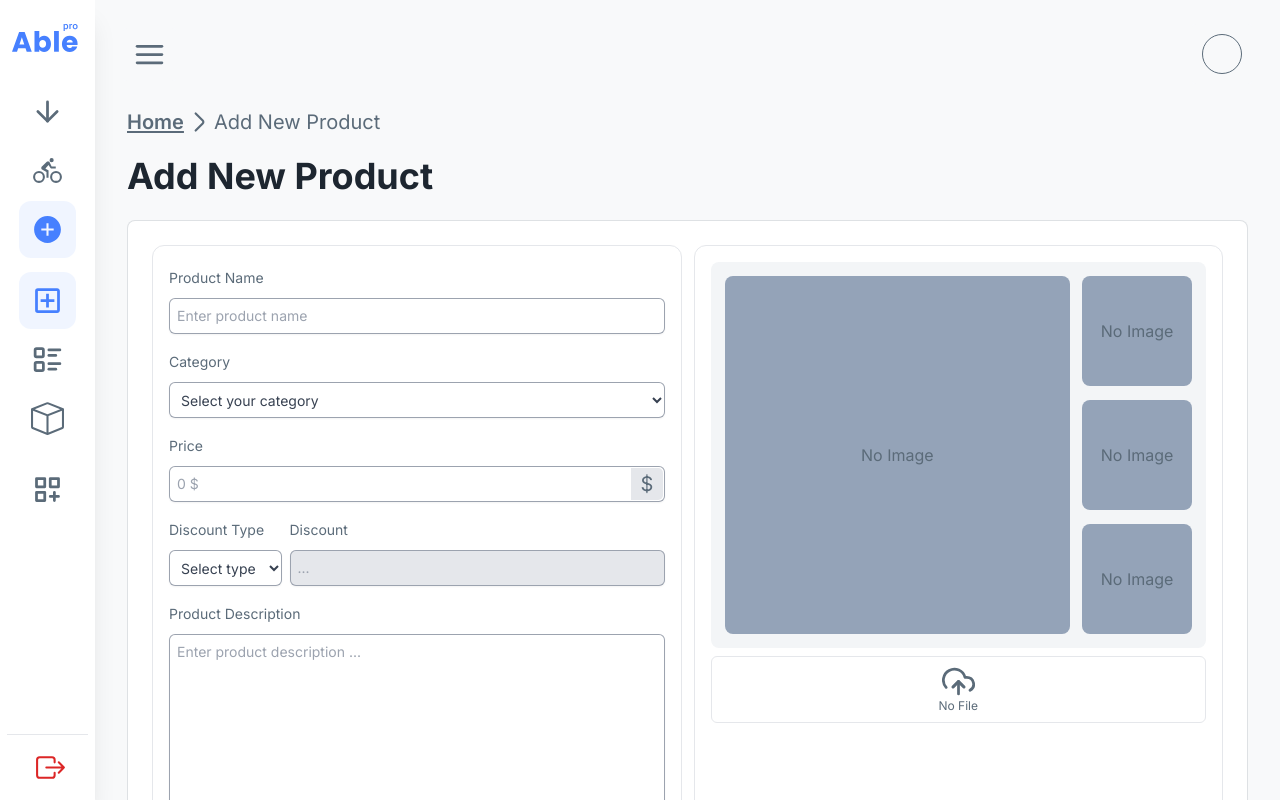
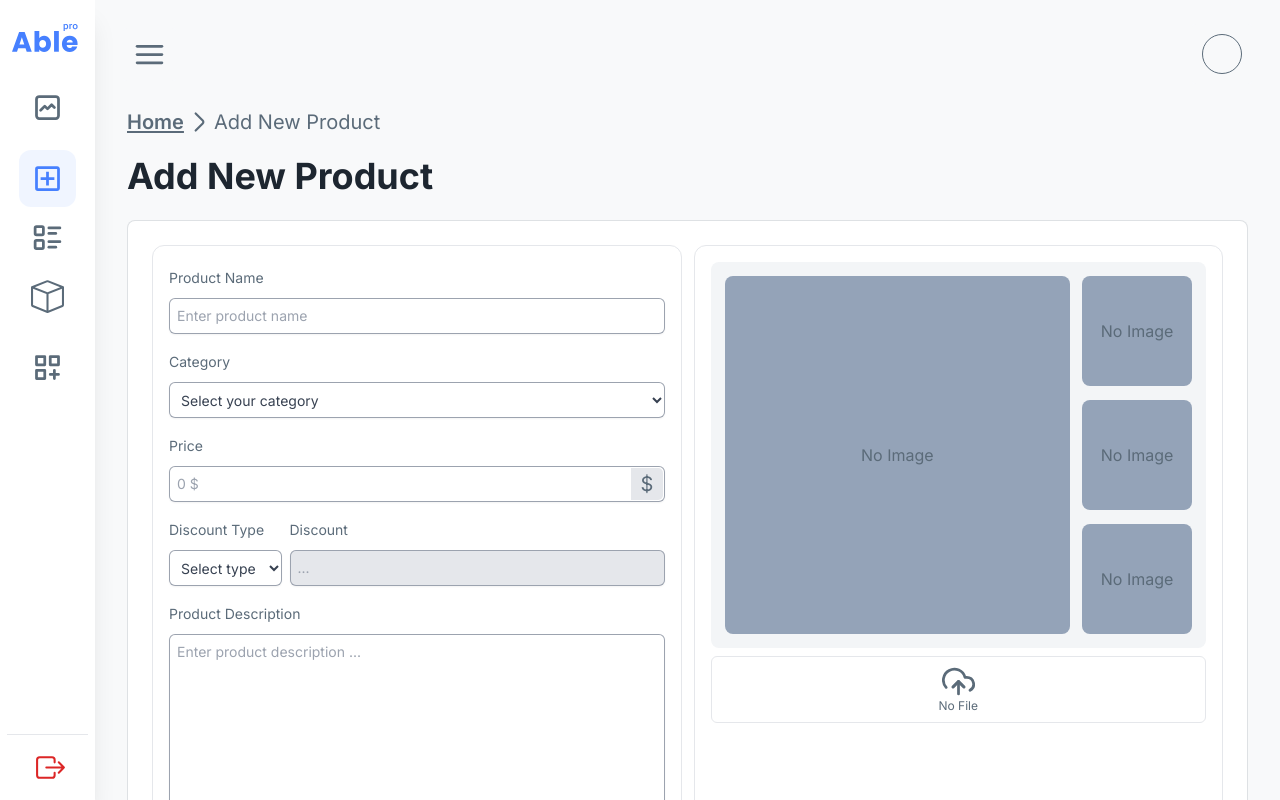
Before and after one commit to saeidsh777/Online-Shop--Group-Development-, a Next.js app: page /dashboard/add-new-product in a window 1280 px wide. Shown: the top 800 px of the page. Built offline with nearby package versions, Linux system fonts and the light colour scheme.

Commit message:
Removed: extra sidebar links

```diff
--- a/components/Sidebars/Dashboard/Parts/SidebarLinks/SidebarLinks.jsx
+++ b/components/Sidebars/Dashboard/Parts/SidebarLinks/SidebarLinks.jsx
@@ -1,25 +1,15 @@
 import { BsBox } from 'react-icons/bs';
-import { FiArrowDown } from 'react-icons/fi';
-import { IoAddCircleSharp, IoBicycleSharp } from 'react-icons/io5';
 import { MdOutlineAddBox } from 'react-icons/md';
-import { TbCategoryPlus, TbListDetails } from 'react-icons/tb';
+import { TbCategoryPlus, TbGraph, TbListDetails } from 'react-icons/tb';
 import SidebarLink from './Components/SidebarLink';
 import SidebarLinkSection from './Components/SidebarLinkSection';
 
 const SidebarLinks = () => {
     return (
         <div className="mt-1 flex flex-col gap-2.5 overflow-y-auto 1152:overflow-x-hidden px-4 Dashboard_Sidebar-SidebarLinks">
-            <SidebarLinkSection title={'test'}>
-                <SidebarLink href={'/'} text={'Overview'}>
-                    <FiArrowDown />
-                </SidebarLink>
-                <SidebarLink href={'/overview2'} text={'Overview2'}>
-                    <IoBicycleSharp />
-                </SidebarLink>
-                <SidebarLink href={'/add-new-product'} text={'add product'}>
-                    <IoAddCircleSharp />
-                </SidebarLink>
-            </SidebarLinkSection>
+            <SidebarLink href={'/'} text={'Overview'}>
+                <TbGraph />
+            </SidebarLink>
             <SidebarLinkSection title={'products'}>
                 <SidebarLink href={'/add-new-product'} text={'Add product'}>
                     <MdOutlineAddBox />
```
